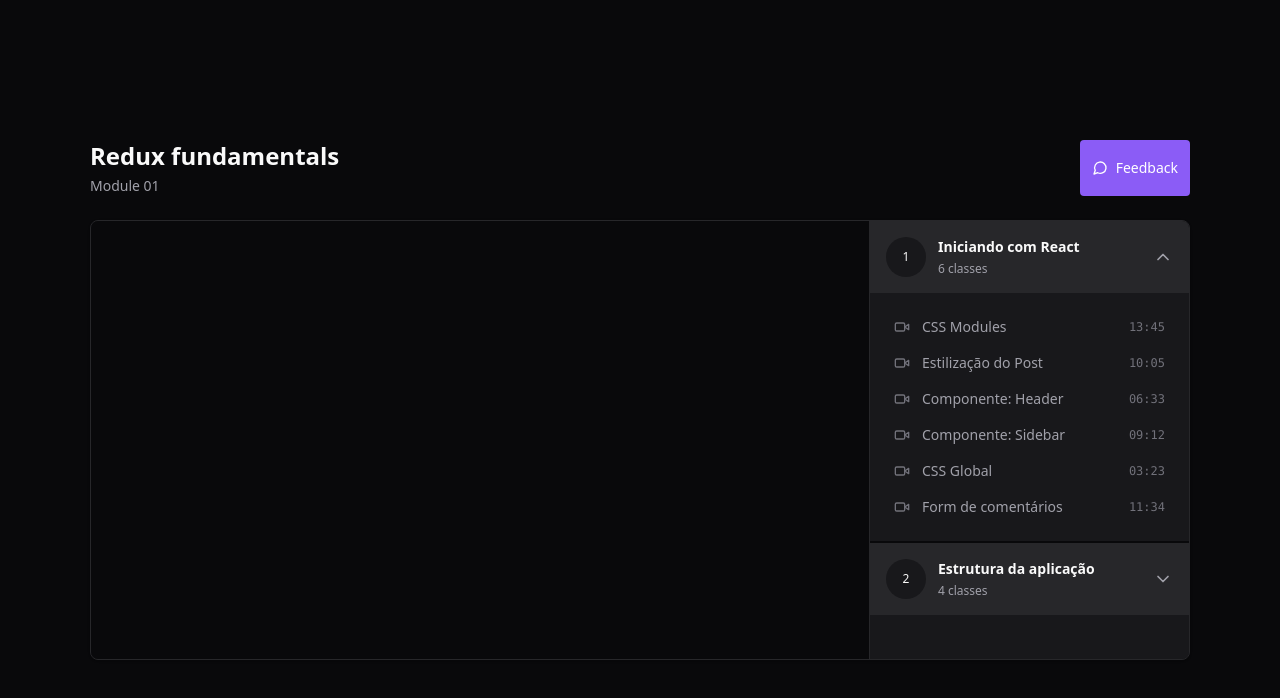
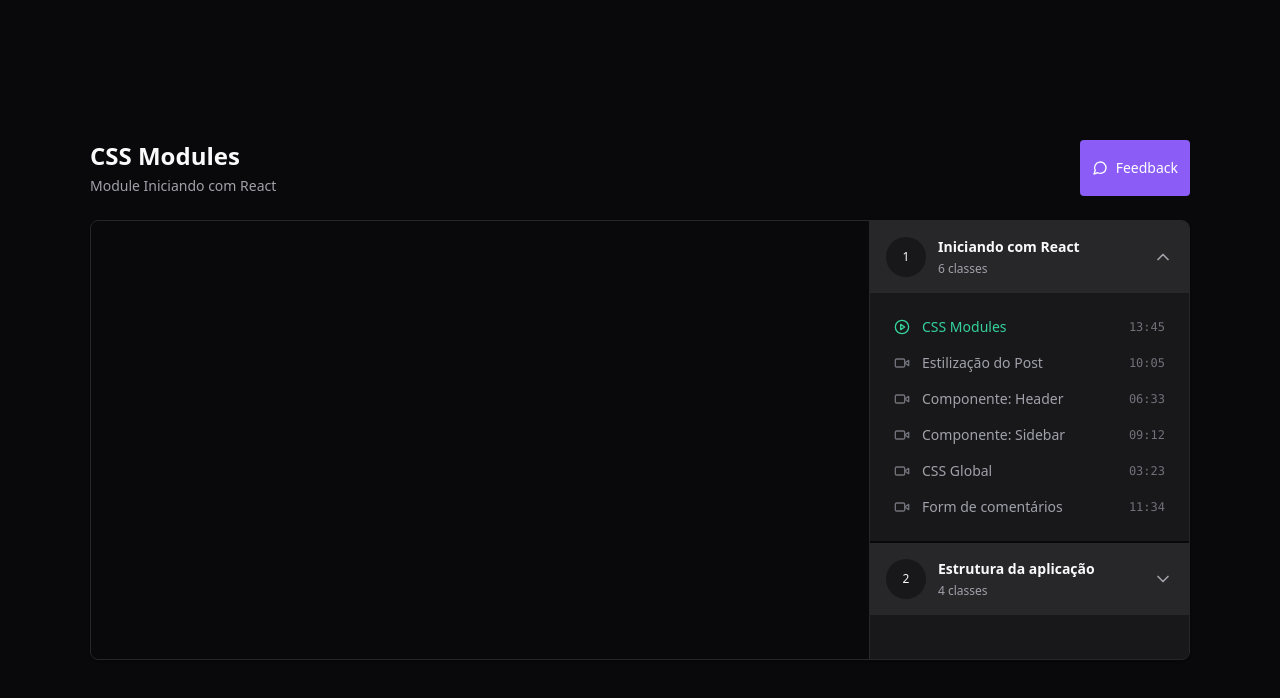
Before and after one commit to Gabriel-Leal/project-06, a React (Vite) app: page / in a window 1280 px wide. Shown: the top 698 px of the page. Built offline with nearby package versions, Linux system fonts and the light colour scheme.

Commit message:
setting Header component and finishing style on the Lesson component

```diff
--- a/src/components/Header/index.tsx
+++ b/src/components/Header/index.tsx
@@ -1,8 +1,18 @@
+import { useAppSelector } from "../../store";
+
 export function Header() {
+  const { currentModule, currentLesson } = useAppSelector((state) => {
+    const { currentLessonIndex, currentModuleIndex } = state.player;
+    const currentModule = state.player.course.modules[currentModuleIndex];
+    const currentLesson = currentModule.lessons[currentLessonIndex];
+    return { currentModule, currentLesson };
+  });
   return (
     <div className="flex flex-col gap-1">
-      <h1 className="text-2xl font-bold">Redux fundamentals</h1>
-      <span className="text-sm text-zinc-400">Module 01</span>
+      <h1 className="text-2xl font-bold">{currentLesson.title}</h1>
+      <span className="text-sm text-zinc-400">
+        Module {currentModule.title}
+      </span>
     </div>
   );
 }
--- a/src/components/Lesson/index.tsx
+++ b/src/components/Lesson/index.tsx
@@ -1,13 +1,19 @@
-import { Video } from "lucide-react";
+import { PlayCircle, Video } from "lucide-react";
 // import { useDispatch } from "react-redux";
 // import { play } from "../../store/slices/player";
 
 interface LessonProps {
   title: string;
   duration: string;
+  isCurrent?: boolean;
   onPlay: () => void;
 }
-export function Lesson({ title, duration, onPlay }: LessonProps) {
+export function Lesson({
+  title,
+  duration,
+  onPlay,
+  isCurrent = false,
+}: LessonProps) {
   // const dispatch = useDispatch();
 
   // function handlePlayLesson() {
@@ -17,9 +23,16 @@
   return (
     <button
       onClick={onPlay}
-      className="flex items-center gap-3 text-sm text-zinc-400"
+      data-active={isCurrent}
+      className="flex items-center gap-3 text-sm text-zinc-400 data-[active=true]:text-emerald-400 enabled:hover:text-zinc-100"
+      disabled={isCurrent}
     >
-      <Video className="w-4 h-4 text-zinc-500" />
+      {isCurrent ? (
+        <PlayCircle className="w-4 h-4 text-emerald-400" />
+      ) : (
+        <Video className="w-4 h-4 text-zinc-500" />
+      )}
+
       <span>{title}</span>
       <span className="ml-auto font-mono text-xs text-zinc-500">
         {duration}
--- a/src/components/ModuleList/index.tsx
+++ b/src/components/ModuleList/index.tsx
@@ -19,6 +19,11 @@
   let accordionItemId = "item-" + (moduleIndex + 1);
 
   const dispatch = useDispatch();
+
+  const { currentModuleIndex, currentLessonIndex } = useAppSelector((state) => {
+    const { currentModuleIndex, currentLessonIndex } = state.player;
+    return { currentModuleIndex, currentLessonIndex };
+  });
 
   const lessons = useAppSelector((state) => {
     return state.player.course.modules[moduleIndex].lessons;
@@ -43,12 +48,16 @@
       <Accordion.Content>
         <nav className="relative flex flex-col gap-4 p-6">
           {lessons.map((lesson, lessonIndex) => {
+            const isCurrent =
+              currentModuleIndex === moduleIndex &&
+              currentLessonIndex === lessonIndex;
             return (
               <Lesson
                 key={lesson.id}
                 title={lesson.title}
                 duration={lesson.duration}
                 onPlay={() => dispatch(play([moduleIndex, lessonIndex]))}
+                isCurrent={isCurrent}
               />
             );
           })}
```
